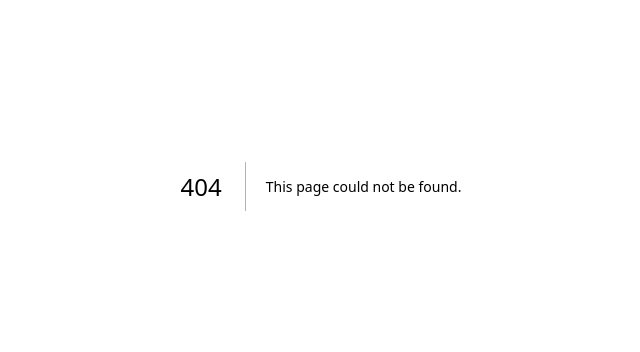
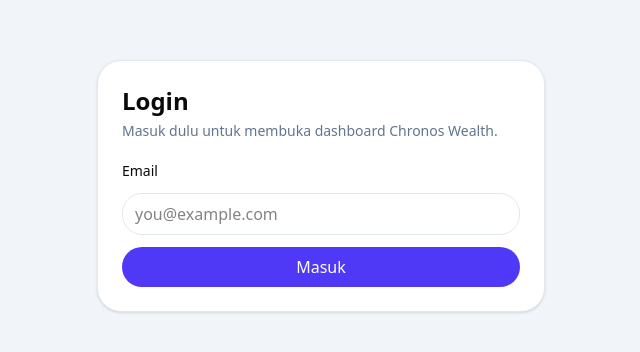
Before and after one commit to fajrijuanda/chronos-wealth, a Next.js app: page /login in a window 1280 px wide. Before the commit this address had no page. Shown: the part 214-566 px from the top of the page, without its empty margins (319-959 px from the left). Built offline with nearby package versions, Linux system fonts and the light colour scheme; no server answers.

Commit message:
feat: implement user authentication with login page and session management

```diff
--- a/src/app/(dashboard)/collaboration/page.tsx
+++ b/src/app/(dashboard)/collaboration/page.tsx
@@ -24,7 +24,7 @@
   searchParams: Promise<{ [key: string]: string | string[] | undefined }>;
 }) {
   const sp = await searchParams;
-  const activeEmail = getActiveUserEmail(
+  const activeEmail = await getActiveUserEmail(
     typeof sp.user === "string" ? sp.user : undefined,
   );
 
--- a/src/app/(dashboard)/income/page.tsx
+++ b/src/app/(dashboard)/income/page.tsx
@@ -15,7 +15,7 @@
     searchParams: Promise<{ [key: string]: string | string[] | undefined }>;
 }) {
     const sp = await searchParams;
-    const activeEmail = getActiveUserEmail(
+    const activeEmail = await getActiveUserEmail(
         typeof sp.user === "string" ? sp.user : undefined,
     );
 
--- a/src/app/(dashboard)/layout.tsx
+++ b/src/app/(dashboard)/layout.tsx
@@ -1,11 +1,18 @@
 import { Sidebar } from "@/components/layout/Sidebar";
 import { Navbar } from "@/components/layout/Navbar";
+import { getSessionUserEmail } from "@/lib/auth-session";
+import { redirect } from "next/navigation";
 
-export default function DashboardLayout({
+export default async function DashboardLayout({
     children,
 }: {
     children: React.ReactNode;
 }) {
+    const sessionEmail = await getSessionUserEmail();
+    if (!sessionEmail) {
+        redirect("/login");
+    }
+
     return (
         <div className="flex min-h-screen w-full bg-slate-50 dark:bg-slate-950 font-sans">
             <Sidebar />
--- a/src/app/(dashboard)/overview/page.tsx
+++ b/src/app/(dashboard)/overview/page.tsx
@@ -9,7 +9,7 @@
     searchParams: Promise<{ [key: string]: string | string[] | undefined }>;
 }) {
     const sp = await searchParams;
-    const activeEmail = getActiveUserEmail(
+    const activeEmail = await getActiveUserEmail(
         typeof sp.user === "string" ? sp.user : undefined,
     );
 
--- a/src/app/(dashboard)/targets/page.tsx
+++ b/src/app/(dashboard)/targets/page.tsx
@@ -11,7 +11,7 @@
     searchParams: Promise<{ [key: string]: string | string[] | undefined }>;
 }) {
     const sp = await searchParams;
-    const activeEmail = getActiveUserEmail(
+    const activeEmail = await getActiveUserEmail(
         typeof sp.user === "string" ? sp.user : undefined,
     );
 
--- /dev/null
+++ b/src/app/login/page.tsx
@@ -0,0 +1,72 @@
+import { ensureAppUserByEmail } from "@/actions/collaboration";
+import { getSessionUserEmail, setSessionUserEmail } from "@/lib/auth-session";
+import { redirect } from "next/navigation";
+
+export default async function LoginPage({
+  searchParams,
+}: {
+  searchParams: Promise<{ [key: string]: string | string[] | undefined }>;
+}) {
+  const existingSession = await getSessionUserEmail();
+  if (existingSession) {
+    redirect("/overview");
+  }
+
+  const sp = await searchParams;
+  const errorMessage = typeof sp.error === "string" ? sp.error : null;
+
+  async function handleLogin(formData: FormData) {
+    "use server";
+
+    const email = String(formData.get("email") ?? "").trim().toLowerCase();
+    if (!email || !email.includes("@")) {
+      redirect("/login?error=Please%20enter%20a%20valid%20email");
+    }
+
+    try {
+      await ensureAppUserByEmail({ email });
+      await setSessionUserEmail(email);
+      redirect("/overview");
+    } catch {
+      redirect("/login?error=Unable%20to%20login%2C%20please%20try%20again");
+    }
+  }
+
+  return (
+    <div className="min-h-screen bg-slate-100 dark:bg-slate-950 flex items-center justify-center p-6">
+      <div className="w-full max-w-md rounded-2xl border border-slate-200 dark:border-slate-800 bg-white dark:bg-slate-900 p-6 shadow-sm">
+        <h1 className="text-2xl font-bold mb-1">Login</h1>
+        <p className="text-sm text-slate-500 dark:text-slate-400 mb-5">
+          Masuk dulu untuk membuka dashboard Chronos Wealth.
+        </p>
+
+        {errorMessage && (
+          <div className="rounded-lg border border-rose-200 bg-rose-50 text-rose-700 px-3 py-2 text-sm mb-4">
+            {errorMessage}
+          </div>
+        )}
+
+        <form action={handleLogin} className="space-y-3">
+          <label htmlFor="login-email" className="block text-sm font-medium">
+            Email
+          </label>
+          <input
+            id="login-email"
+            name="email"
+            type="email"
+            placeholder="you@example.com"
+            required
+            className="w-full rounded-xl border border-slate-200 dark:border-slate-800 bg-white dark:bg-black/50 px-3 py-2"
+          />
+
+          <button
+            type="submit"
+            className="w-full rounded-xl px-4 py-2 bg-indigo-600 text-white hover:bg-indigo-700"
+          >
+            Masuk
+          </button>
+        </form>
+      </div>
+    </div>
+  );
+}
--- a/src/app/page.tsx
+++ b/src/app/page.tsx
@@ -1,5 +1,7 @@
 import { redirect } from "next/navigation";
+import { getSessionUserEmail } from "@/lib/auth-session";
 
-export default function Home() {
-  redirect("/overview");
+export default async function Home() {
+  const sessionEmail = await getSessionUserEmail();
+  redirect(sessionEmail ? "/overview" : "/login");
 }
--- a/src/lib/active-user.ts
+++ b/src/lib/active-user.ts
@@ -1,6 +1,11 @@
-export function getActiveUserEmail(candidate?: string) {
+import { getSessionUserEmail } from "@/lib/auth-session";
+
+export async function getActiveUserEmail(candidate?: string) {
   const fromQuery = candidate?.trim().toLowerCase();
   if (fromQuery) return fromQuery;
+
+  const fromSession = await getSessionUserEmail();
+  if (fromSession) return fromSession;
 
   const fromEnv = process.env.DEMO_USER_EMAIL?.trim().toLowerCase();
   if (fromEnv) return fromEnv;
--- /dev/null
+++ b/src/lib/auth-session.ts
@@ -0,0 +1,28 @@
+import { cookies } from "next/headers";
+
+const SESSION_COOKIE_NAME = "chronos_session_email";
+const SESSION_MAX_AGE_SECONDS = 60 * 60 * 24 * 30;
+
+export async function getSessionUserEmail() {
+  const store = await cookies();
+  const value = store.get(SESSION_COOKIE_NAME)?.value?.trim().toLowerCase();
+  return value || null;
+}
+
+export async function setSessionUserEmail(email: string) {
+  const normalizedEmail = email.trim().toLowerCase();
+  const store = await cookies();
+
+  store.set(SESSION_COOKIE_NAME, normalizedEmail, {
+    httpOnly: true,
+    sameSite: "lax",
+    secure: process.env.NODE_ENV === "production",
+    path: "/",
+    maxAge: SESSION_MAX_AGE_SECONDS,
+  });
+}
+
+export async function clearSessionUserEmail() {
+  const store = await cookies();
+  store.delete(SESSION_COOKIE_NAME);
+}
```
